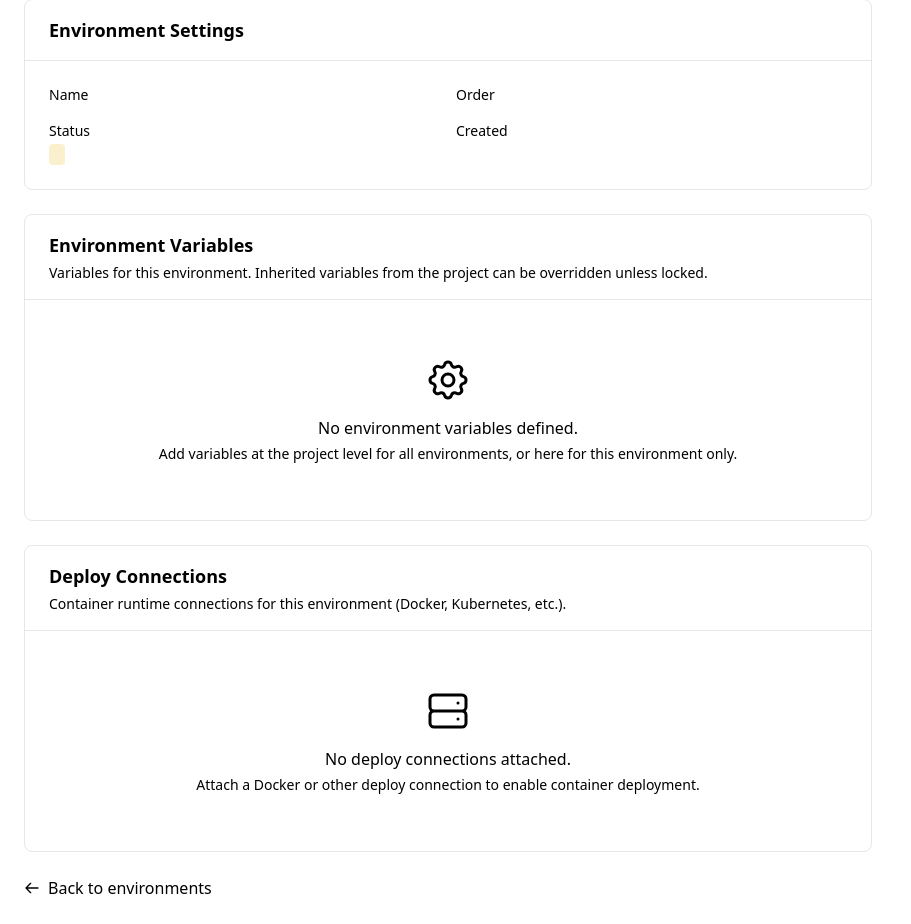
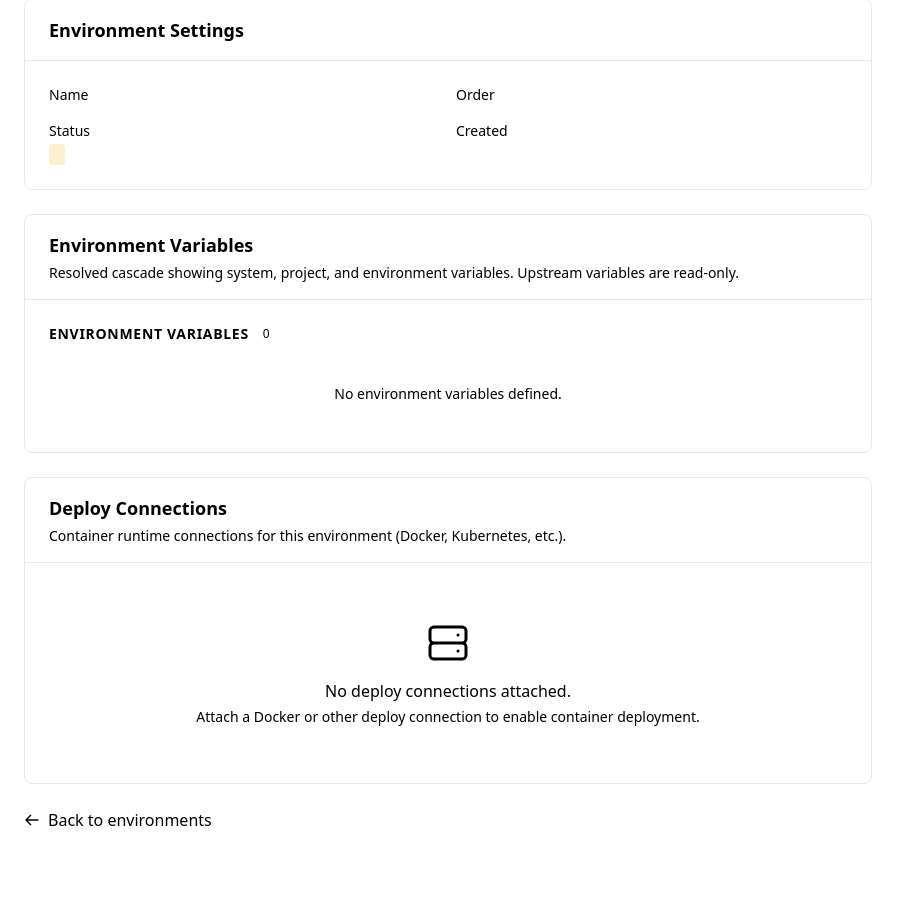
Before and after one commit to yourdevops/pathfinder, a Django app: template core/templates/core/projects/environment_detail.html in a window 1280 px wide. Shown: the part 93-1017 px from the top of the page, without its empty margins (0-911 px from the left). After the commit the page ends 919 px from the top, so only its background shows below. Run offline with Django 5.2, Linux system fonts and the light colour scheme; the template is opened without the code that fills it, so the values that code supplies are empty; some libraries are stand-ins or nearby versions.

Commit message:
feat(07-03): replace environment detail env vars with unified component
- Wire resolve_env_vars() into EnvironmentDetailView for resolved cascade
- Replace table/modal/badge env vars UI with unified _env_var_container include
- Remove get_merged_env_vars() method from EnvironmentDetailView
- Contributors can edit environment-level vars; upstream vars are read-only

Co-Authored-By: Claude Opus 4.6 <noreply@anthropic.com>

```diff
--- a/core/templates/core/projects/environment_detail.html
+++ b/core/templates/core/projects/environment_detail.html
@@ -121,86 +121,12 @@
 
     <!-- Environment Variables -->
     <div class="bg-dark-surface border border-dark-border rounded-lg mb-6">
-        <div class="px-6 py-4 border-b border-dark-border flex items-center justify-between">
-            <div>
-                <h2 class="text-lg font-semibold text-dark-text">Environment Variables</h2>
-                <p class="text-dark-muted text-sm mt-1">Variables for this environment. Inherited variables from the project can be overridden unless locked.</p>
-            </div>
-            {% if user_project_role == 'owner' or user_project_role == 'contributor' %}
-            <button hx-get="{% url 'projects:env_var_modal' project_name=project.name env_name=environment.name %}"
-                    hx-target="body"
-                    hx-swap="beforeend"
-                    class="px-4 py-2 bg-dark-accent hover:bg-dark-accent/80 text-white rounded-lg transition-colors flex items-center gap-2">
-                <svg class="w-5 h-5" fill="none" stroke="currentColor" viewBox="0 0 24 24">
-                    <path stroke-linecap="round" stroke-linejoin="round" stroke-width="2" d="M12 4v16m8-8H4" />
-                </svg>
-                Add Variable
-            </button>
-            {% endif %}
+        <div class="px-6 py-4 border-b border-dark-border">
+            <h2 class="text-lg font-semibold text-dark-text">Environment Variables</h2>
+            <p class="text-dark-muted text-sm mt-1">Resolved cascade showing system, project, and environment variables. Upstream variables are read-only.</p>
         </div>
         <div class="p-6">
-            {% if merged_env_vars %}
-            <div class="overflow-x-auto">
-                <table class="w-full">
-                    <thead>
-                        <tr class="border-b border-dark-border">
-                            <th class="px-4 py-2 text-left text-xs font-semibold text-dark-muted uppercase tracking-wider">Key</th>
-                            <th class="px-4 py-2 text-left text-xs font-semibold text-dark-muted uppercase tracking-wider">Value</th>
-                            <th class="px-4 py-2 text-left text-xs font-semibold text-dark-muted uppercase tracking-wider">Source</th>
-                            <th class="px-4 py-2 text-right text-xs font-semibold text-dark-muted uppercase tracking-wider">Actions</th>
-                        </tr>
-                    </thead>
-                    <tbody class="divide-y divide-dark-border">
-                        {% for var in merged_env_vars %}
-                        <tr class="hover:bg-dark-border/30">
-                            <td class="px-4 py-3">
-                                <code class="text-dark-text font-mono">{{ var.key }}</code>
-                                {% if var.lock %}
-                                <svg class="w-4 h-4 inline-block text-amber-400 ml-1" fill="none" stroke="currentColor" viewBox="0 0 24 24" title="Locked">
-                                    <path stroke-linecap="round" stroke-linejoin="round" stroke-width="2" d="M12 15v2m-6 4h12a2 2 0 002-2v-6a2 2 0 00-2-2H6a2 2 0 00-2 2v6a2 2 0 002 2zm10-10V7a4 4 0 00-8 0v4h8z" />
-                                </svg>
-                                {% endif %}
-                            </td>
-                            <td class="px-4 py-3">
-                                <code class="text-dark-muted font-mono text-sm">{{ var.value|truncatechars:40 }}</code>
-                            </td>
-                            <td class="px-4 py-3">
-                                {% if var.inherited %}
-                                <span class="px-2 py-0.5 text-xs rounded bg-blue-500/20 text-blue-400">Inherited</span>
-                                {% else %}
-                                <span class="px-2 py-0.5 text-xs rounded bg-green-500/20 text-green-400">Environment</span>
-                                {% endif %}
-                            </td>
-                            <td class="px-4 py-3 text-right">
-                                {% if not var.inherited and user_project_role != 'viewer' %}
-                                <button hx-delete="{% url 'projects:env_var_delete' project_name=project.name env_name=environment.name key=var.key %}"
-                                        hx-confirm="Delete variable {{ var.key }}?"
-                                        hx-target="closest tr"
-                                        hx-swap="outerHTML"
-                                        class="text-dark-muted hover:text-red-400 transition-colors">
-                                    <svg class="w-4 h-4" fill="none" stroke="currentColor" viewBox="0 0 24 24">
-                                        <path stroke-linecap="round" stroke-linejoin="round" stroke-width="2" d="M19 7l-.867 12.142A2 2 0 0116.138 21H7.862a2 2 0 01-1.995-1.858L5 7m5 4v6m4-6v6m1-10V4a1 1 0 00-1-1h-4a1 1 0 00-1 1v3M4 7h16" />
-                                    </svg>
-                                </button>
-                                {% elif var.inherited %}
-                                <span class="text-dark-muted text-xs">from project</span>
-                                {% endif %}
-                            </td>
-                        </tr>
-                        {% endfor %}
-                    </tbody>
-                </table>
-            </div>
-            {% else %}
-            <div class="text-center py-8">
-                <svg class="w-12 h-12 mx-auto text-dark-muted mb-3" fill="none" stroke="currentColor" viewBox="0 0 24 24">
-                    <path stroke-linecap="round" stroke-linejoin="round" stroke-width="1.5" d="M10.325 4.317c.426-1.756 2.924-1.756 3.35 0a1.724 1.724 0 002.573 1.066c1.543-.94 3.31.826 2.37 2.37a1.724 1.724 0 001.065 2.572c1.756.426 1.756 2.924 0 3.35a1.724 1.724 0 00-1.066 2.573c.94 1.543-.826 3.31-2.37 2.37a1.724 1.724 0 00-2.572 1.065c-.426 1.756-2.924 1.756-3.35 0a1.724 1.724 0 00-2.573-1.066c-1.543.94-3.31-.826-2.37-2.37a1.724 1.724 0 00-1.065-2.572c-1.756-.426-1.756-2.924 0-3.35a1.724 1.724 0 001.066-2.573c-.94-1.543.826-3.31 2.37-2.37.996.608 2.296.07 2.572-1.065z" />
-                    <path stroke-linecap="round" stroke-linejoin="round" stroke-width="1.5" d="M15 12a3 3 0 11-6 0 3 3 0 016 0z" />
-                </svg>
-                <p class="text-dark-muted">No environment variables defined.</p>
-                <p class="text-dark-muted text-sm mt-1">Add variables at the project level for all environments, or here for this environment only.</p>
-            </div>
-            {% endif %}
+            {% include "core/env_vars/_env_var_container.html" with resolved_vars=resolved_vars current_level="environment" is_editable=is_editable_env_vars show_empty_warning=False env_var_add_url=env_var_add_url env_var_edit_url=env_var_edit_url env_var_row_url=env_var_row_url env_var_save_url=env_var_save_url env_var_delete_url=env_var_delete_url env_var_toggle_lock_url=env_var_toggle_lock_url %}
         </div>
     </div>
 
```
Also changed, not shown: core/views/projects.py (+5 -33 lines).
